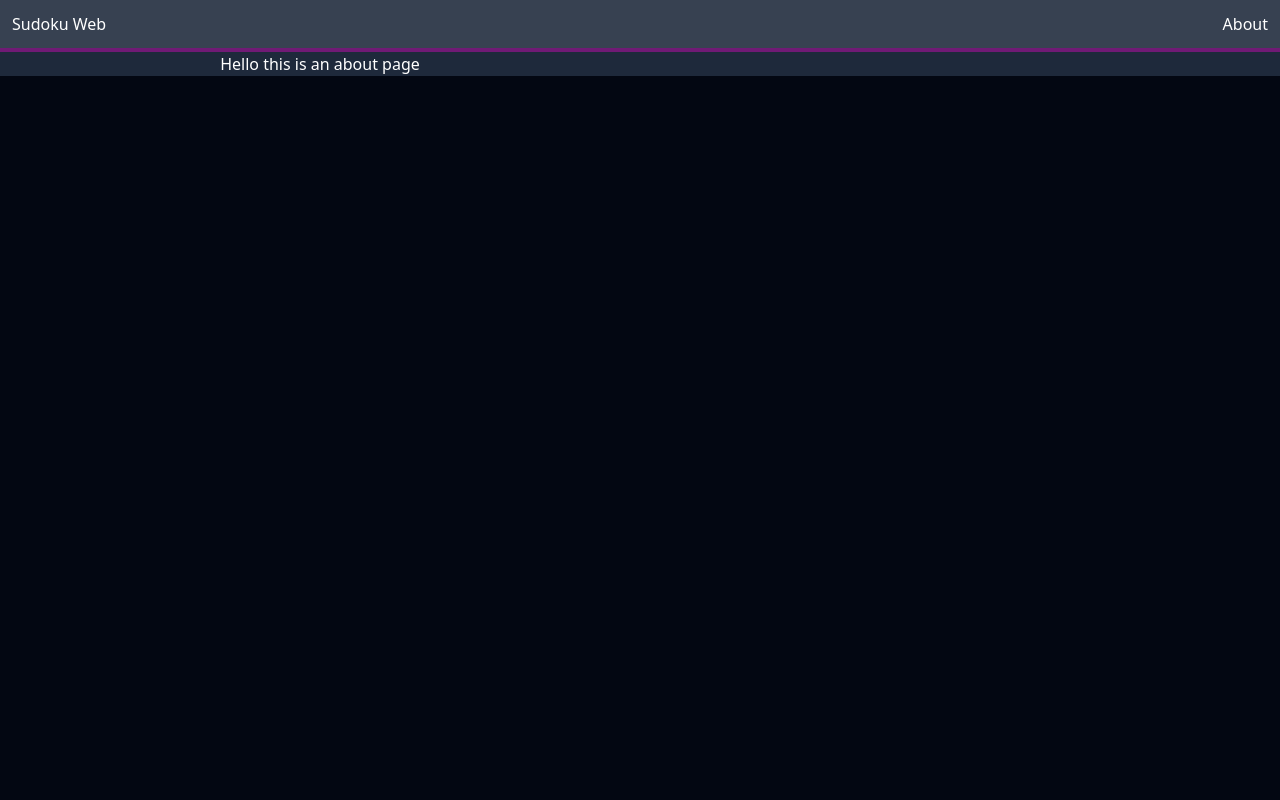
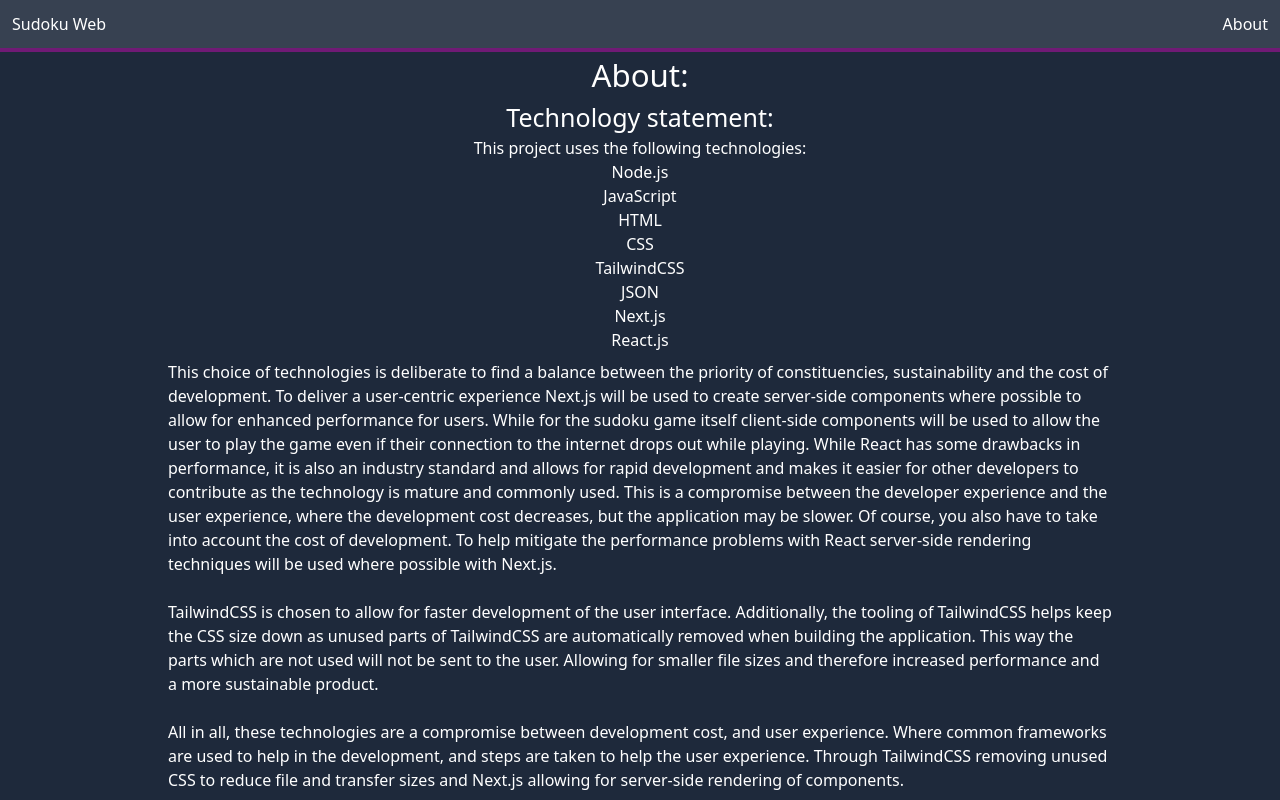
Before and after one commit to Kjaerandsen/SudokuWeb, a Next.js app: page /about in a window 1280 px wide. Built offline with nearby package versions, Linux system fonts and the light colour scheme.

Commit message:
Updated about page to include the technology statement.

```diff
--- a/src/app/about/page.js
+++ b/src/app/about/page.js
@@ -1,7 +1,47 @@
 export default function Page() {
     return(
-        <main className="container text-center text-white bg-slate-800 m-auto grid grid-cols-2">
-            <div className="text-white"><h1>Hello this is an about page</h1></div>
+        <main className="container text-center text-white bg-slate-800 m-auto">
+            <h1 className="text-3xl">About:</h1>
+            <h2 className="text-2xl">Technology statement:</h2>
+            This project uses the following technologies:
+            <ul>
+                <li>Node.js</li>
+                <li>JavaScript</li>
+                <li>HTML</li>
+                <li>CSS</li>
+                <li>TailwindCSS</li>
+                <li>JSON</li>
+                <li>Next.js</li>
+                <li>React.js</li>
+            </ul>
+
+            <div className="sm:w-3/4 p-2 m-auto text-left">
+            <p>
+            This choice of technologies is deliberate to find a balance between the priority of constituencies,
+            sustainability and the cost of development. To deliver a user-centric experience Next.js will
+            be used to create server-side components where possible to allow for enhanced performance
+            for users. While for the sudoku game itself client-side components will be used to allow the
+            user to play the game even if their connection to the internet drops out while playing. While
+            React has some drawbacks in performance, it is also an industry standard and allows for
+            rapid development and makes it easier for other developers to contribute as the technology
+            is mature and commonly used. This is a compromise between the developer experience and
+            the user experience, where the development cost decreases, but the application may be slower.
+            Of course, you also have to take into account the cost of development. To help mitigate the
+            performance problems with React server-side rendering techniques will be used where possible
+            with Next.js.
+            <br/><br/>
+            TailwindCSS is chosen to allow for faster development of the user interface. Additionally, the
+            tooling of TailwindCSS helps keep the CSS size down as unused parts of TailwindCSS are
+            automatically removed when building the application. This way the parts which are not used
+            will not be sent to the user. Allowing for smaller file sizes and therefore increased performance
+            and a more sustainable product.
+            <br/><br/>
+            All in all, these technologies are a compromise between development cost, and user experience.
+            Where common frameworks are used to help in the development, and steps are taken to help
+            the user experience. Through TailwindCSS removing unused CSS to reduce file and transfer
+            sizes and Next.js allowing for server-side rendering of components.
+            </p>
+            </div>
         </main>
     )
 }
```
